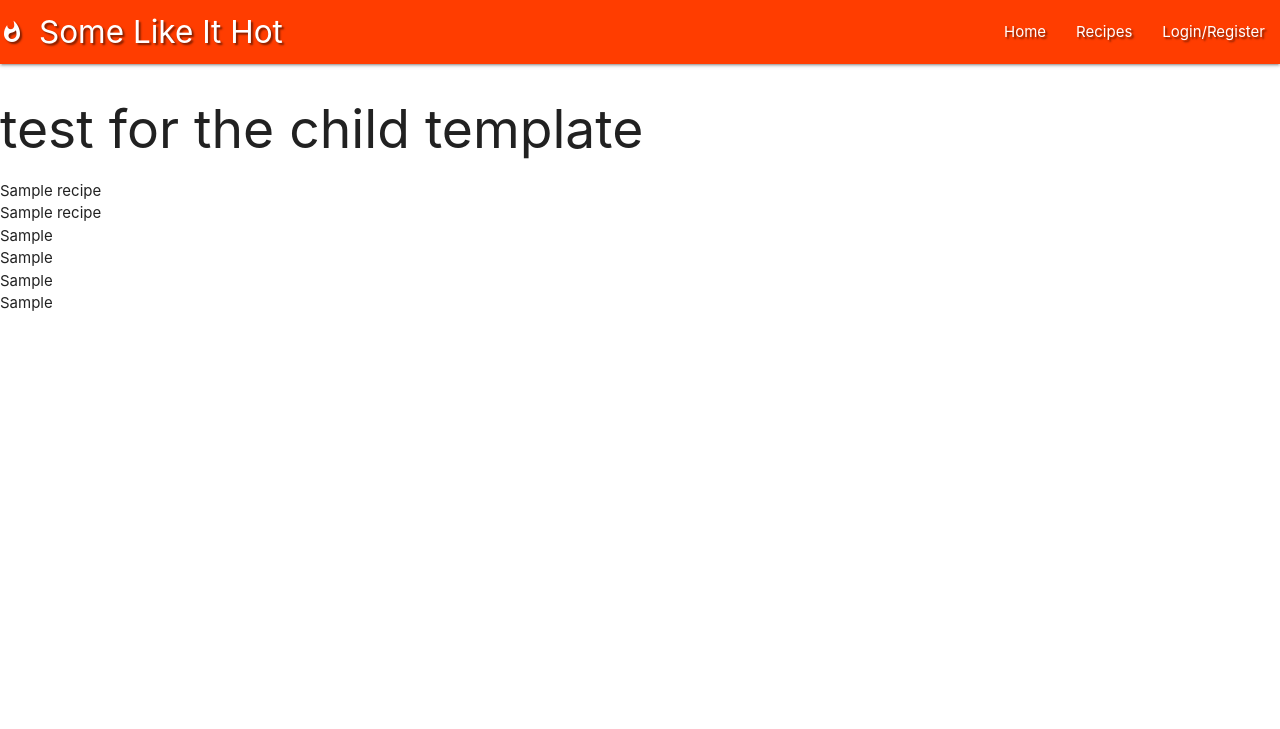
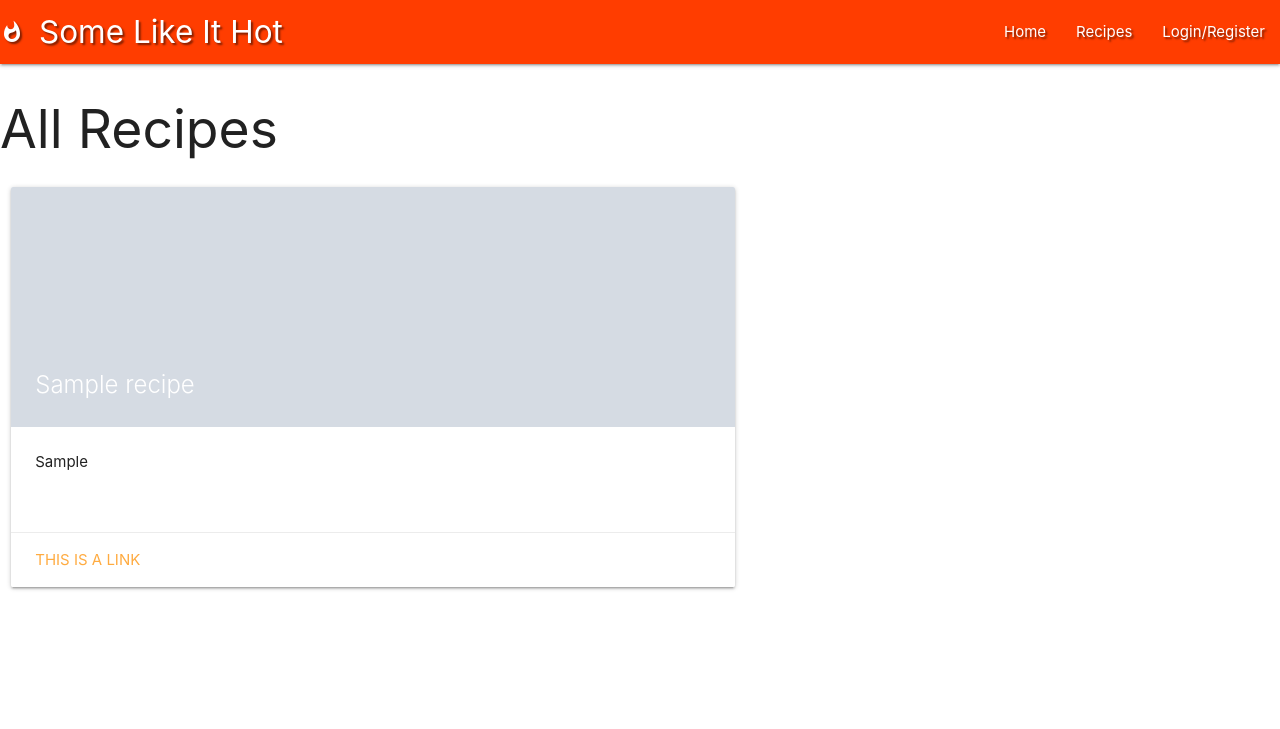
Before and after one commit to lisa1Q84/somelikeithot-recipes, a Flask app: page / in a window 1280 px wide. Shown: the top 729 px of the page. Run offline with Flask 2, Linux system fonts and the light colour scheme; grey boxes marked "Sample" are stand-in pictures; a database or web service that is not in the repository returns one stand-in record (values such as "Sample title"); some libraries are stand-ins or nearby versions.

Commit message:
no change made

```diff
--- a/templates/recipes.html
+++ b/templates/recipes.html
@@ -1,15 +1,26 @@
 {% extends 'base.html'%}
 {% block content %}
 
-<h2> test for the child template</h2>
+<h2> All Recipes</h2>
 
-{% for recipe in recipes %}
-{{ recipe.category_name }} <br>
-{{ recipe.recipe_name }} <br>
-{{ recipe.recipe_ingredients }} <br>
-{{ recipe.recipe_serves }} <br>
-{{ recipe.recipe_method }} <br>
-{{ recipe.recipe_inventor }} <br>
-{% endfor %}
+
+<div class="row">
+    {% for recipe in recipes %}
+    <div class="col s12 m7">
+        <div class="card medium">
+            <div class="card-image">
+                <img class="img_recipe" src="{{ recipe.recipe_img_url }}" alt="recipe">
+                <span class="card-title recipes-title">{{ recipe.recipe_name }}</span>
+            </div>
+            <div class="card-content">
+                <p>{{ recipe.recipe_method }}</p>
+            </div>
+            <div class="card-action">
+                <a href="#">This is a link</a>
+            </div>
+        </div>
+    </div>
+    {% endfor %}
+</div>
 
 {% endblock %}
```
